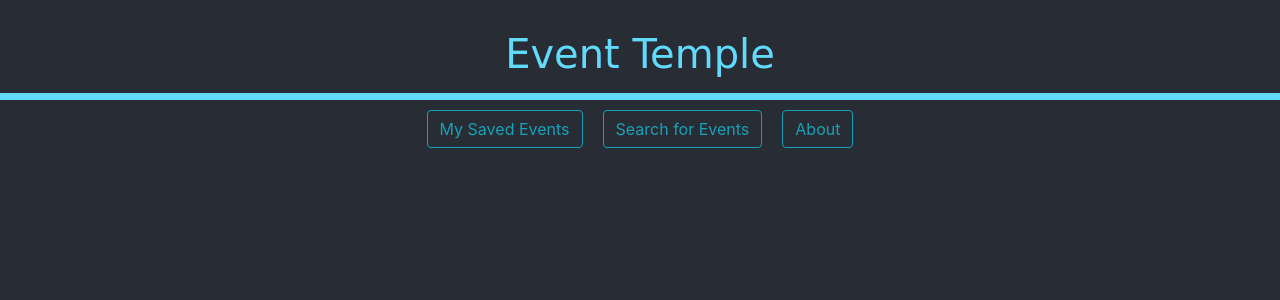
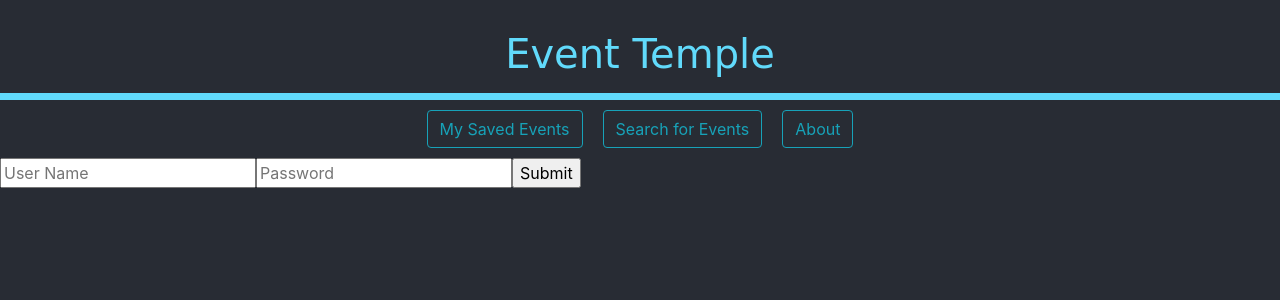
Before and after one commit to vadnaireka/eventTempleFrontEnd, a React (Create React App) app: page /login in a window 1280 px wide. Shown: the top 300 px of the page. Built offline with nearby package versions, Linux system fonts and the light colour scheme; no server answers.

Commit message:
login component

```diff
--- a/src/App.js
+++ b/src/App.js
@@ -7,6 +7,7 @@ import SearchResult from "./components/SearchResult";
 import SavedResults from "./components/SavedResults";
 import Welcome from "./components/Welcome";
 import {DataProvider} from "./DataProvider";
+import Login from "./components/Login";
 
 class App extends Component {
     state = {
@@ -29,6 +30,7 @@ class App extends Component {
                 <Router>
                     <div className="app">
                         <Header sendDataToParent={this.receivedSavedData}/>
+                        <Login/>
                         <Route path="/searchform" render={props => (
                             <SearchForm sendDataToParent={this.receivingData}/>
                         )}/>
--- /dev/null
+++ b/src/components/Login.js
@@ -0,0 +1,35 @@
+import React, {Component} from "react";
+import context from "../DataProvider";
+import axios from "axios";
+
+
+class Login extends Component {
+    state = {
+        username : "",
+        password : ""
+    };
+
+    onChange = (e) =>{
+        this.setState({[e.target.name] : e.target.value})
+    }
+
+    onSubmit = (e) => {
+        axios.post(`http://localhost:8080/validation/`, {userName: this.state.username , password: this.state.password})
+    }
+
+    render() {
+        return (
+            //<context.Consumer>
+                <form className="login-form" onSubmit={this.onSubmit}>
+                    <input type="text" name="username" onChange={this.onChange} value={this.state.username} placeholder="User Name"/>
+                    <input type="text" name="password" onChange={this.onChange} value={this.state.password} placeholder="Password"/>
+                    <input type="submit" value="Submit"/>
+                </form>
+            //</context.Consumer>
+        )
+    }
+}
+
+//Login.contextType = context;
+
+export default Login;
```
